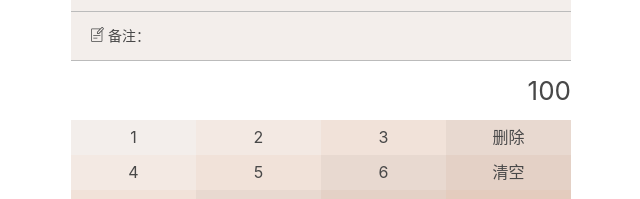
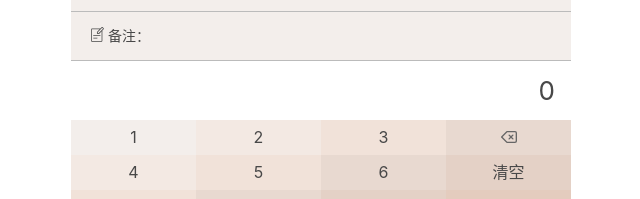
Before and after one commit to nicole618/merney, a Vue app: page /#/money in a window 1280 px wide. Shown: the part 489-688 px from the top of the page, without its empty margins (319-959 px from the left). Built offline with nearby package versions, Linux system fonts and the light colour scheme.

Commit message:
numberPad模块基本完成

```diff
--- a/src/components/money/NumberPad.vue
+++ b/src/components/money/NumberPad.vue
@@ -1,11 +1,13 @@
 <template>
   <div class="numberPad">
-    <div class="output"><span>100</span></div>
-    <div class="buttons clearfix">
+    <div class="output"><span>{{ output }}</span></div>
+    <div class="buttons clearfix" @click="inputContent">
       <button>1</button>
       <button>2</button>
       <button>3</button>
-      <button>删除</button>
+      <button @click="remove">
+        <Icon name="delete"/>
+      </button>
       <button>4</button>
       <button>5</button>
       <button>6</button>
@@ -13,7 +15,7 @@
       <button>7</button>
       <button>8</button>
       <button>9</button>
-      <button class="ok">OK</button>
+      <button class="ok" @click="ok">OK</button>
       <button class="zero">0</button>
       <button class="dot">.</button>
     </div>
@@ -21,56 +23,109 @@
 </template>
 
 <script lang="ts">
-export default {
-name: "NumberPad"
+import Vue from 'vue';
+import {Component} from 'vue-property-decorator';
+
+@Component
+export default class NumberPad extends Vue {
+  output = '0';
+
+  inputContent(event: MouseEvent) {
+    const button = event.target as HTMLButtonElement;
+    const input = button.textContent as string;
+    switch (input) {
+      case '0':
+        if (this.output === '0') return;
+        this.output += input;
+        break;
+      case '1':
+      case '2':
+      case '3':
+      case '4':
+      case '5':
+      case '6':
+      case '7':
+      case '8':
+      case '9':
+        this.output === '0'?this.output = input:this.output+=input;
+        break
+      case '.':
+        if(this.output.indexOf('.')>=0)return;
+        this.output += input;
+        break;
+      case '清空':
+        this.output = '0';
+        break;
+
+    }
+    }
+  remove(){
+    if (this.output.length >1){
+      this.output = this.output.slice(0,-1);
+    }else{
+      this.output = '0';
+    }
+  }
+  ok(){
+    return;
+  }
 }
 </script>
 
 <style lang="scss" scoped>
 @import "~@/assets/style/helper.scss";
-.numberPad{
-  >.output{
-    padding: 0 16px;
-    padding: 10px 0;
+
+.numberPad {
+  > .output {
+    padding: 10px 16px;
     display: flex;
     justify-content: flex-end;
     font-size: 26px;
   }
-  >.buttons{
-    button{
+
+  > .buttons {
+    button {
       width: 25%;
       font-size: 16px;
       border: none;
       float: left;
       background: none;
       height: 35px;
-      background:$color-Light;
+      background: $color-Light;
       display: flex;
       justify-content: center;
       align-items: center;
-      &:nth-child(1){
+
+      &:nth-child(1) {
         background: #f3eeeb;
       }
-      &:nth-child(2),&:nth-child(5){
+
+      &:nth-child(2), &:nth-child(5) {
         background: #f3e9e3;
       }
-      &:nth-child(3),&:nth-child(6),&:nth-child(9){
+
+      &:nth-child(3), &:nth-child(6), &:nth-child(9) {
         background: #f1e2d9;
       }
-      &:nth-child(4),&:nth-child(7),&:nth-child(10),&:nth-child(13){
+
+      &:nth-child(4), &:nth-child(7), &:nth-child(10), &:nth-child(13) {
         background: #e8d9d0;
       }
-      &:nth-child(8),&:nth-child(11){
+
+      &:nth-child(8), &:nth-child(11) {
         background: #e4d1c6;
       }
-      &:nth-child(12),&:nth-child(14){
+
+      &:nth-child(12), &:nth-child(14) {
         background: #e4ccbe;
       }
-      &.ok{
+
+      &.ok {
         height: 70px;
         float: right;
       }
-      &.dot{
+
+      &.dot {
         width: 50%;
       }
     }
```
Also changed, not shown: src/assets/icons/delete.svg (added).
